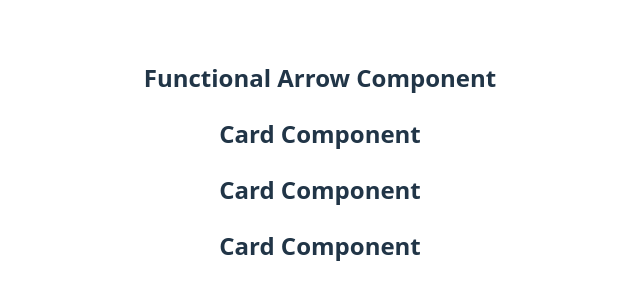
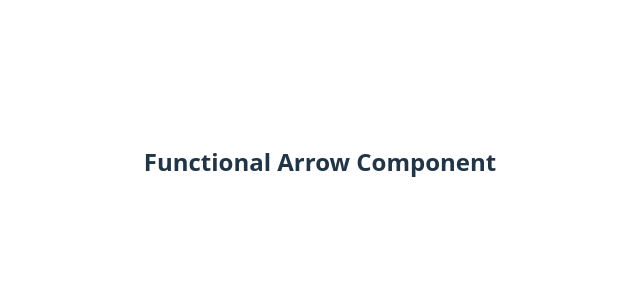
Before and after one commit to FakeGods/React-Learn, a React (Vite) app: page / in a window 1280 px wide. Shown: the part 238-538 px from the top of the page, without its empty margins (320-960 px from the left). Built offline with nearby package versions, Linux system fonts and the light colour scheme.

Commit message:
no need of card

```diff
--- a/src/App.jsx
+++ b/src/App.jsx
@@ -1,19 +1,9 @@
 import "./App.css";
-const Card = () => {
-  return (
-    <div>
-      <h2>Card Component</h2>
-    </div>
-  );
-};
 
 const App = () => {
   return (
     <>
       <h2>Functional Arrow Component</h2>
-      <Card />
-      <Card />
-      <Card />
     </>
   );
 };
```
